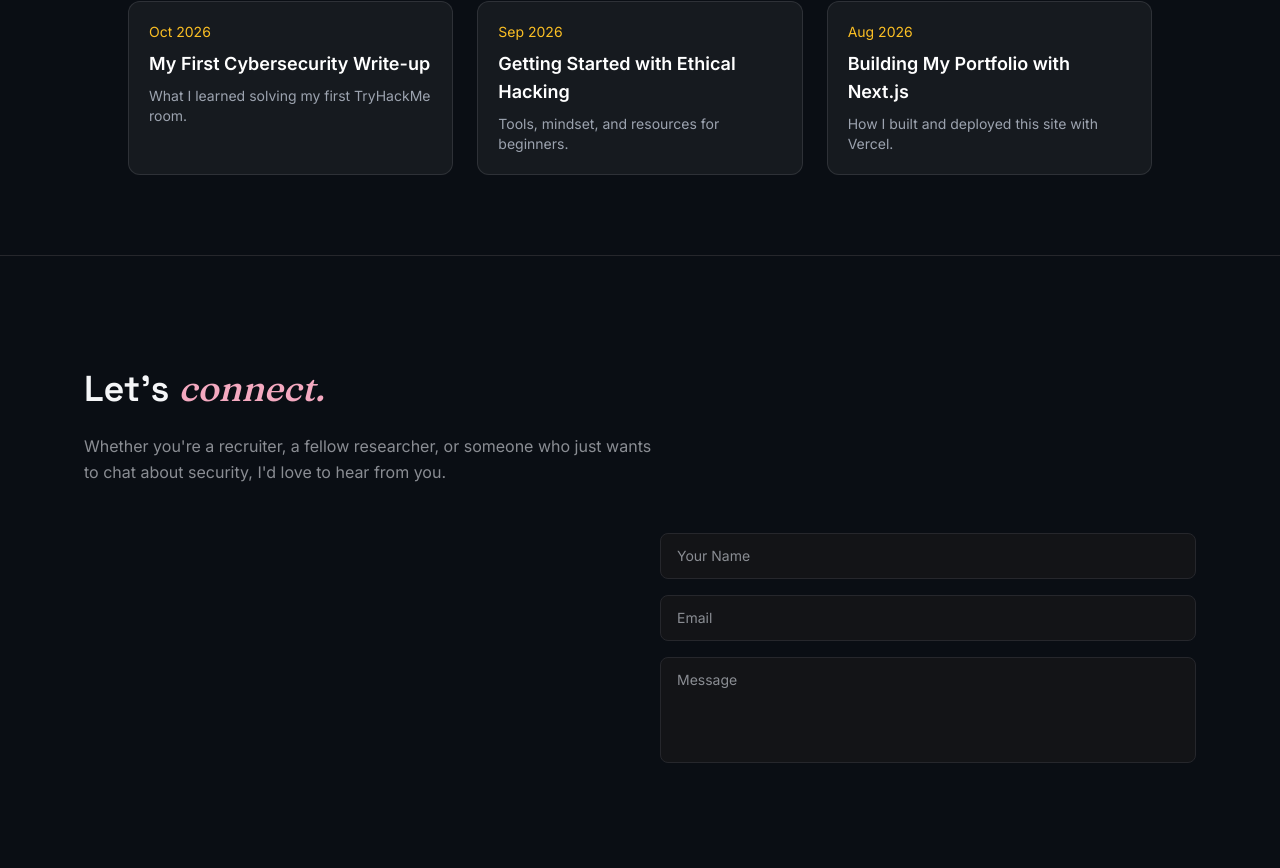
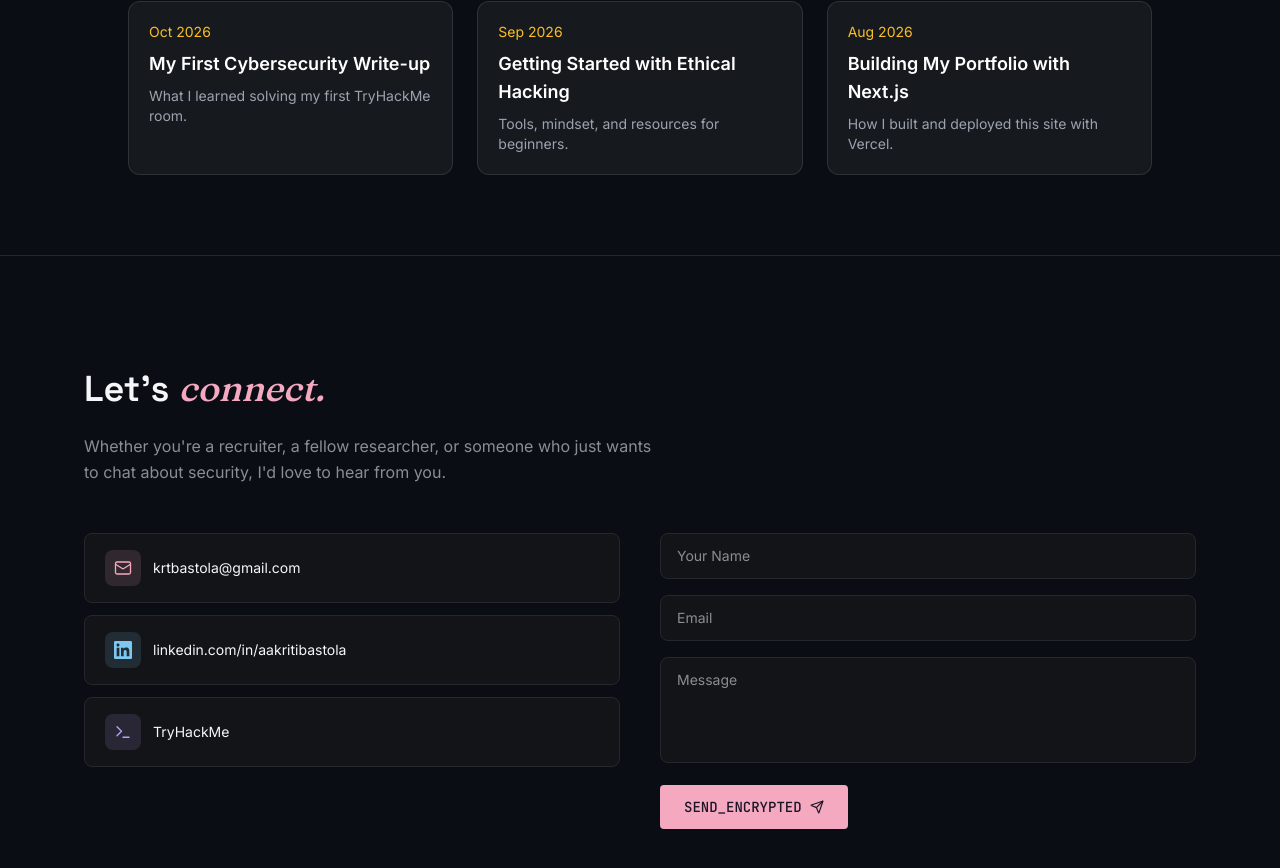
Before and after one commit to A4kriti/Aakriti_Portfolio, a Next.js app: page / in a window 1280 px wide. Shown: the part 3183-4051 px from the top of the page. Built offline with nearby package versions, Linux system fonts and the light colour scheme.

Commit message:
Update portfolio contact section

```diff
--- a/components/Contact.tsx
+++ b/components/Contact.tsx
@@ -3,7 +3,7 @@
 import { useEffect, useRef, useState } from "react";
 import gsap from "gsap";
 import { ScrollTrigger } from "gsap/ScrollTrigger";
-import { Mail, Linkedin, Terminal, Send } from "lucide-react";
+import { Mail, Terminal, Send } from "lucide-react";
 
 gsap.registerPlugin(ScrollTrigger);
 
@@ -11,6 +11,26 @@ gsap.registerPlugin(ScrollTrigger);
 const PINK = "#F4A9C0";
 const LILAC = "#B9A6F2";
 const EYE = "#7EC8F0";
+
+// LinkedIn logo: lucide ma depend nagarne gari seedhai SVG
+function LinkedInIcon({
+  size = 18,
+}: {
+  size?: number;
+  strokeWidth?: number;
+}) {
+  return (
+    <svg
+      width={size}
+      height={size}
+      viewBox="0 0 24 24"
+      fill="currentColor"
+      aria-hidden="true"
+    >
+      <path d="M20.447 20.452h-3.554v-5.569c0-1.328-.027-3.037-1.852-3.037-1.853 0-2.136 1.445-2.136 2.939v5.667H9.351V9h3.414v1.561h.046c.477-.9 1.637-1.85 3.37-1.85 3.601 0 4.267 2.37 4.267 5.455v6.286zM5.337 7.433c-1.144 0-2.063-.926-2.063-2.065 0-1.138.92-2.063 2.063-2.063 1.14 0 2.064.925 2.064 2.063 0 1.139-.925 2.065-2.064 2.065zm1.782 13.019H3.555V9h3.564v11.452zM22.225 0H1.771C.792 0 0 .774 0 1.729v20.542C0 23.227.792 24 1.771 24h20.451C23.2 24 24 23.227 24 22.271V1.729C24 .774 23.2 0 22.222 0h.003z" />
+    </svg>
+  );
+}
 
 const CONTACTS = [
   {
@@ -21,7 +41,7 @@ const CONTACTS = [
     external: false,
   },
   {
-    icon: Linkedin,
+    icon: LinkedInIcon,
     label: "linkedin.com/in/aakritibastola",
     href: "https://www.linkedin.com/in/aakritibastola/",
     color: EYE,
@@ -64,12 +84,12 @@ export default function Contact() {
         )
         .from(
           ".contact-card",
-          { x: -40, opacity: 0, stagger: 0.12, duration: 0.6, ease: "power3.out" },
+          { x: -40, opacity: 0, stagger: 0.12, duration: 0.6, ease: "power3.out", clearProps: "transform,opacity" },
           "-=0.2"
         )
         .from(
           ".contact-field",
-          { y: 24, opacity: 0, stagger: 0.12, duration: 0.6, ease: "power3.out" },
+          { y: 24, opacity: 0, stagger: 0.12, duration: 0.6, ease: "power3.out", clearProps: "transform,opacity" },
           "-=0.6"
         );
     }, wrap);
@@ -124,8 +144,7 @@ export default function Contact() {
                 {...(external
                   ? { target: "_blank", rel: "noopener noreferrer" }
                   : {})}
-                className="contact-card group flex items-center gap-3 rounded-lg border border-line bg-panel px-5 py-4 transition hover:-translate-y-0.5"
-                style={{ ["--c" as string]: color }}
+                className="contact-card group flex items-center gap-3 rounded-lg border border-line bg-panel px-5 py-4 transition-colors"
                 onMouseEnter={(e) =>
                   (e.currentTarget.style.borderColor = `${color}88`)
                 }
@@ -181,7 +200,7 @@ export default function Contact() {
 
             <button
               type="submit"
-              className="contact-field inline-flex items-center gap-2 rounded px-6 py-3 font-mono text-sm font-medium transition hover:-translate-y-0.5"
+              className="contact-field inline-flex items-center gap-2 rounded px-6 py-3 font-mono text-sm font-medium transition-colors hover:brightness-110"
               style={{ backgroundColor: PINK, color: "#1A1424" }}
             >
               SEND_ENCRYPTED <Send size={14} />
```
